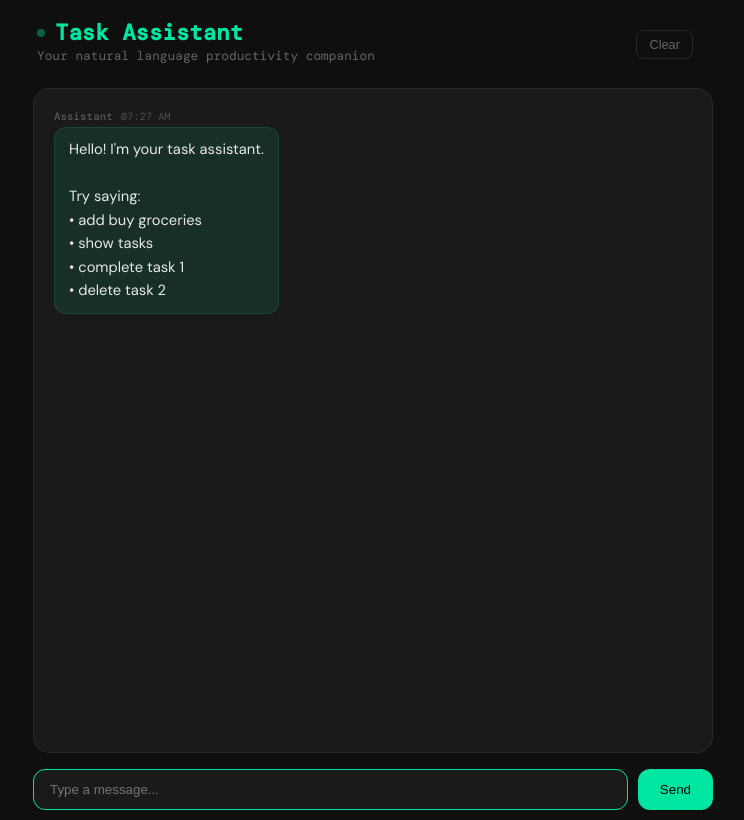
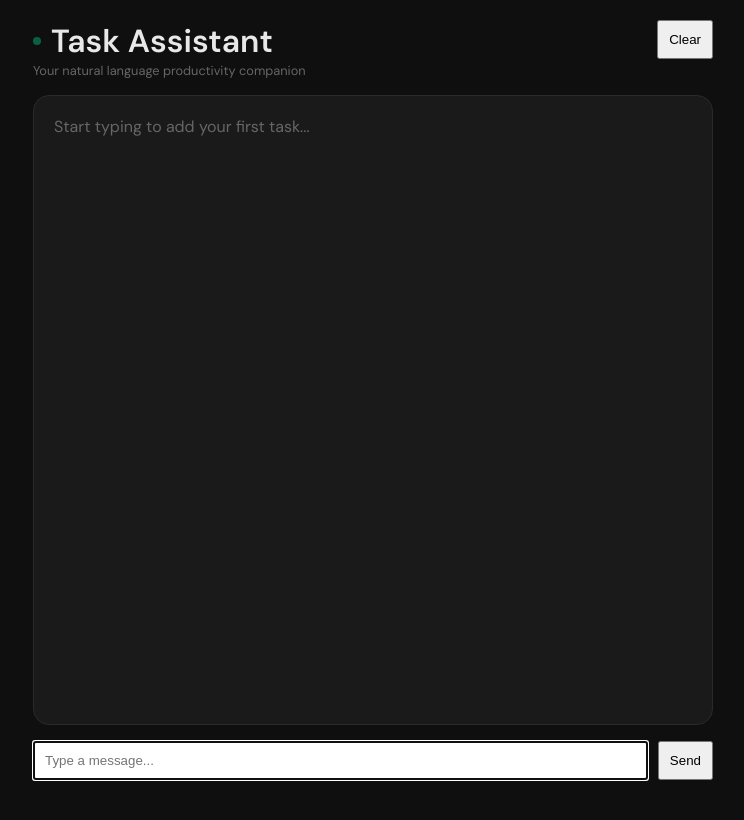
Before and after one commit to jimdr27/nlp-productivity-app, a Flask app: page / in a window 1280 px wide. Shown: the whole page, without its empty margins (267-1011 px from the left). After the commit the page ends 781 px from the top, so only its background shows below. Run offline with Flask 3, Linux system fonts and the light colour scheme.

Commit message:
frontend minor bugs

```diff
--- a/thesis/static/script.js
+++ b/thesis/static/script.js
@@ -1,195 +1,98 @@
 function escapeHTML(str) {
-    const div = document.createElement('div');
+    const div = document.createElement("div");
     div.textContent = str;
     return div.innerHTML;
 }
 
 function sanitizeResponse(str) {
-    return str
-        .replace(/&/g, '&amp;')
-        .replace(/</g, '&lt;')
-        .replace(/>/g, '&gt;')
-        .replace(/"/g, '&quot;')
-        .replace(/'/g, '&#039;')
-        .replace(/&lt;br&gt;/gi, '<br>')
-        .replace(/&lt;b&gt;/gi, '<b>')
-        .replace(/&lt;\/b&gt;/gi, '</b>');
-}
-
-// Buttons now send natural-language commands to /chat
-function completeTask(taskId) {
-    sendMessage(`complete task ${taskId}`);
-}
-
-function deleteTask(taskId) {
-    sendMessage(`delete task ${taskId}`);
-}
-
-// Bot message with optional action buttons
-function addBotMessageWithActions(text, taskData = null) {
-    const chatbox = document.getElementById("chatbox");
-    const messageId = 'msg-' + Date.now();
-
-    let actionsHtml = '';
-    if (taskData && taskData.id) {
-        actionsHtml = `
-            <div class="message-actions">
-                <button onclick="completeTask(${taskData.id})" class="action-btn complete-btn">
-                    ✓ Complete
-                </button>
-                <button onclick="deleteTask(${taskData.id})" class="action-btn delete-btn">
-                    ✕ Delete
-                </button>
-            </div>
-        `;
-    }
-
-    const html = `
-        <div class="bot-message" id="${messageId}">
-            <span class="label">Assistant</span>
-            <div class="bubble">
-                ${sanitizeResponse(text)}
-                ${actionsHtml}
-            </div>
-        </div>
-    `;
-
-    chatbox.insertAdjacentHTML("beforeend", html);
-    chatbox.scrollTo({ top: chatbox.scrollHeight, behavior: "smooth" });
+    return escapeHTML(str).replace(/\n/g, "<br>");
 }
 
 function addMessage(type, text) {
     const chatbox = document.getElementById("chatbox");
-    const time = new Date().toLocaleTimeString([], { hour: '2-digit', minute: '2-digit' });
 
-    const html = `
+    const safeText = type === "bot"
+        ? sanitizeResponse(text)
+        : escapeHTML(text);
+
+    chatbox.insertAdjacentHTML("beforeend", `
         <div class="${type}-message">
-            <div class="message-header">
-                <span class="label">${type === "user" ? "You" : "Assistant"}</span>
-                <span class="timestamp">${time}</span>
+            <div class="bubble">${safeText}</div>
+        </div>
+    `);
+
+    chatbox.scrollTop = chatbox.scrollHeight;
+}
+
+function addTaskMessage(task) {
+    const chatbox = document.getElementById("chatbox");
+
+    chatbox.insertAdjacentHTML("beforeend", `
+        <div class="bot-message">
+            <div class="bubble">
+                • ${escapeHTML(task.title)}
+                <div class="message-actions">
+                    <button onclick="sendMessage('complete task ${task.id}')" class="action-btn complete-btn">✓</button>
+                    <button onclick="sendMessage('delete task ${task.id}')" class="action-btn delete-btn">✕</button>
+                </div>
             </div>
-            <div class="bubble">${text}</div>
         </div>
-    `;
+    `);
 
-    chatbox.insertAdjacentHTML("beforeend", html);
-    chatbox.scrollTo({ top: chatbox.scrollHeight, behavior: "smooth" });
+    chatbox.scrollTop = chatbox.scrollHeight;
 }
 
 async function sendMessage(forcedMessage = null) {
-    const inputField = document.getElementById("userInput");
-    const button = document.getElementById("sendBtn");
+    const input = document.getElementById("userInput");
+    const btn = document.getElementById("sendBtn");
 
-    const message = forcedMessage || inputField.value.trim();
+    const message = forcedMessage || input.value.trim();
     if (!message) return;
 
-    button.disabled = true;
-    button.textContent = '...';
-    inputField.disabled = true;
-
     if (!forcedMessage) {
-        addMessage("user", escapeHTML(message));
-        inputField.value = "";
+        addMessage("user", message);
+        input.value = "";
     }
 
-    const typingId = "typing-" + Date.now();
-    document.getElementById("chatbox").insertAdjacentHTML("beforeend", `
-        <div class="bot-message typing-indicator" id="${typingId}">
-            <span class="label">Assistant</span>
-            <div class="bubble">Typing</div>
-        </div>
-    `);
+    btn.disabled = true;
+    btn.innerHTML = "⏳";
 
     try {
-        const response = await fetch("/api/chat", {
+        const res = await fetch("/api/chat", {
             method: "POST",
-            headers: { "Content-Type": "application/json" },
-            body: JSON.stringify({ message: message })
+            headers: {"Content-Type": "application/json"},
+            body: JSON.stringify({message})
         });
 
-        const data = await response.json();
+        const data = await res.json();
 
-        await new Promise(r => setTimeout(r, 300));
-        document.getElementById(typingId)?.remove();
-
-        // ✅ CORRECT PLACEMENT: Check the data after we actually fetch it!
-        if (data.tasks && data.tasks.length > 0) {
-            // 1. First, show the main text list of tasks
-            addMessage("bot", sanitizeResponse(data.response));
-
-            // 2. Then, create the actionable buttons for each task
-            data.tasks.forEach(task => {
-                addBotMessageWithActions(`Manage Task: ${task.title}`, task);
-            });
+        if (data.tasks) {
+            data.tasks.forEach(addTaskMessage);
         } else {
-            // Standard text response
-            addMessage("bot", sanitizeResponse(data.response));
+            addMessage("bot", data.response);
         }
 
-    } catch (error) {
-        document.getElementById(typingId)?.remove();
-        addMessage("bot", "⚠️ Could not connect to server.");
+    } catch {
+        addMessage("bot", "⚠️ Server error");
     }
 
-    button.disabled = false;
-    button.textContent = 'Send';
-    inputField.disabled = false;
-    inputField.focus();
+    btn.disabled = false;
+    btn.innerHTML = "Send";
 }
 
 document.addEventListener("DOMContentLoaded", () => {
     const input = document.getElementById("userInput");
-    const button = document.getElementById("sendBtn");
-
-    addMessage("bot", `
-        Hello! I'm your task assistant.<br><br>
-        Try saying:<br>
-        • add buy groceries<br>
-        • show tasks<br>
-        • complete task 1<br>
-        • delete task 2
-    `);
+    const btn = document.getElementById("sendBtn");
 
     input.focus();
 
-    input.addEventListener("keydown", (e) => {
-        if (e.key === "Enter") {
-            e.preventDefault();
-            sendMessage();
-        }
+    input.addEventListener("keydown", e => {
+        if (e.key === "Enter") sendMessage();
     });
 
-    button.addEventListener("click", sendMessage);
+    btn.addEventListener("click", sendMessage);
 
-    document.addEventListener("keydown", (e) => {
-        if (e.key === '/' && document.activeElement !== input) {
-            e.preventDefault();
-            input.focus();
-        }
-        if (e.key === 'Escape' && document.activeElement === input) {
-            input.blur();
-        }
-    });
-
-    document.getElementById("clearChat").addEventListener("click", () => {
-        const chatbox = document.getElementById("chatbox");
-        chatbox.innerHTML = '';
-        addMessage("bot", "Chat cleared! How can I help you?");
-    });
-
-    // In script.js DOMContentLoaded, test connection
-    async function testConnection() {
-    try {
-        await fetch("/api/test-nlp", {
-            method: "POST",
-            headers: { "Content-Type": "application/json" },  // add this
-            body: JSON.stringify({ message: "test" })
-        });
-        document.getElementById("status-dot").style.background = "var(--accent)";
-    } catch(e) {
-        document.getElementById("status-dot").style.background = "#ff4757";
-    }
-}
-    testConnection();
-
+    document.getElementById("clearChat").onclick = () => {
+        document.getElementById("chatbox").innerHTML = "";
+    };
 });
--- a/thesis/static/style.css
+++ b/thesis/static/style.css
@@ -11,8 +11,6 @@
     --text: #e8e8e8;
     --text-muted: #666;
     --radius: 16px;
-    --font-body: 'DM Sans', sans-serif;
-    --font-mono: 'DM Mono', monospace;
 }
 
 * {
@@ -24,39 +22,31 @@
 body {
     background: var(--bg);
     color: var(--text);
-    font-family: var(--font-body);
-    min-height: 100vh;
+    font-family: 'DM Sans', sans-serif;
     display: flex;
+    justify-content: center;
     align-items: center;
-    justify-content: center;
-    padding: 10px;
+    height: 100vh;
 }
 
 #app {
     width: 100%;
     max-width: 680px;
-    height: 100vh;
+    height: 95vh;
     display: flex;
     flex-direction: column;
     gap: 16px;
 }
 
 /* Header */
+#header {
+    position: relative;
+}
+
 .header-title {
     display: flex;
     align-items: center;
     gap: 10px;
-}
-
-#header h1 {
-    font-family: var(--font-mono);
-    font-size: 1.4rem;
-    color: var(--accent);
-}
-
-#header {
-    padding: 8px 4px;
-    position: relative;  /* add this */
 }
 
 #status-dot {
@@ -68,14 +58,12 @@ body {
 }
 
 @keyframes pulse {
-    0%, 100% { opacity: 1; }
     50% { opacity: 0.3; }
 }
 
 #subtitle {
     font-size: 0.8rem;
     color: var(--text-muted);
-    font-family: var(--font-mono);
 }
 
 /* Chatbox */
@@ -89,22 +77,16 @@ body {
     display: flex;
     flex-direction: column;
     gap: 16px;
-    scroll-behavior: smooth;
+}
+
+#chatbox:empty::before {
+    content: "Start typing to add your first task...";
+    color: var(--text-muted);
 }
 
 /* Messages */
-.user-message,
-.bot-message {
-    display: flex;
-    flex-direction: column;
-    gap: 4px;
-    max-width: 85%;
-    animation: fadeUp 0.2s ease;
-}
-
-@keyframes fadeUp {
-    from { opacity: 0; transform: translateY(6px); }
-    to { opacity: 1; transform: translateY(0); }
+.user-message, .bot-message {
+    max-width: 80%;
 }
 
 .user-message {
@@ -115,40 +97,40 @@ body {
     align-self: flex-start;
 }
 
-.label {
-    font-family: var(--font-mono);
-    font-size: 0.68rem;
-    color: var(--text-muted);
-}
-
 .bubble {
     padding: 10px 14px;
     border-radius: 12px;
-    font-size: 0.92rem;
-    line-height: 1.6;
 }
 
 .user-message .bubble {
     background: var(--user-dim);
-    border: 1px solid rgba(74, 158, 255, 0.2);
     color: var(--user-color);
 }
 
 .bot-message .bubble {
     background: var(--accent-dim);
-    border: 1px solid rgba(0, 229, 160, 0.15);
 }
 
-/* Typing animation */
-.typing-indicator .bubble::after {
-    content: " .";
-    animation: dots 1.2s infinite;
+/* Actions */
+.message-actions {
+    margin-top: 8px;
+    display: flex;
+    gap: 6px;
 }
 
-@keyframes dots {
-    0% { content: " ."; }
-    33% { content: " .."; }
-    66% { content: " ..."; }
+.action-btn {
+    padding: 5px 10px;
+    border-radius: 6px;
+    cursor: pointer;
+    border: none;
+}
+
+.complete-btn {
+    background: rgba(0,229,160,0.2);
+}
+
+.delete-btn {
+    background: rgba(255,99,71,0.2);
 }
 
 /* Input */
@@ -157,107 +139,19 @@ body {
     gap: 10px;
 }
 
-#userInput {
+input {
     flex: 1;
-    background: var(--surface);
-    border: 1px solid var(--border);
-    border-radius: 12px;
-    padding: 12px 16px;
-    color: var(--text);
-    outline: none;
-}
-
-#userInput:focus {
-    border-color: var(--accent);
+    padding: 10px;
 }
 
 button {
-    background: var(--accent);
-    color: black;
-    border: none;
-    border-radius: 12px;
-    padding: 12px 22px;
+    padding: 10px;
     cursor: pointer;
-    transition: 0.2s;
 }
 
-button:hover {
-    opacity: 0.9;
+/* Clear button */
+.clear-btn {
+    position: absolute;
+    right: 0;
+    top: 0;
 }
-
-button:disabled {
-    opacity: 0.5;
-    cursor: not-allowed;
-}
-
-/* Message action buttons */
-.message-actions {
-    display: flex;
-    gap: 8px;
-    margin-top: 10px;
-    padding-top: 10px;
-    border-top: 1px solid var(--border);
-}
-
-.action-btn {
-    padding: 6px 12px;
-    border-radius: 8px;
-    font-size: 0.8rem;
-    font-family: var(--font-mono);
-    cursor: pointer;
-    transition: all 0.2s ease;
-    border: 1px solid transparent;
-}
-
-.complete-btn {
-    background: rgba(0, 229, 160, 0.15);
-    color: var(--accent);
-    border-color: rgba(0, 229, 160, 0.3);
-}
-
-.complete-btn:hover {
-    background: rgba(0, 229, 160, 0.25);
-}
-
-.delete-btn {
-    background: rgba(255, 99, 71, 0.15);
-    color: #ff6347;
-    border-color: rgba(255, 99, 71, 0.3);
-}
-
-.delete-btn:hover {
-    background: rgba(255, 99, 71, 0.25);
-}
-
-
-.clear-btn {
-    background: transparent;
-    color: var(--text-muted);
-    border: 1px solid var(--border);
-    padding: 6px 12px;
-    border-radius: 8px;
-    font-size: 0.8rem;
-    cursor: pointer;
-    transition: all 0.2s;
-    position: absolute;
-    top: 20px;
-    right: 20px;
-}
-
-.clear-btn:hover {
-    color: var(--text);
-    border-color: var(--text-muted);
-}
-
-.message-header {
-    display: flex;
-    align-items: center;
-    gap: 8px;
-}
-
-.timestamp {
-    font-family: var(--font-mono);
-    font-size: 0.65rem;
-    color: var(--text-muted);
-    opacity: 0.7;
-}
--- a/thesis/templates/index.html
+++ b/thesis/templates/index.html
@@ -18,7 +18,7 @@
                 <h1>Task Assistant</h1>
             </div>
             <p id="subtitle">Your natural language productivity companion</p>
-            <button id="clearChat" class="clear-btn" title="Clear chat">Clear</button>
+            <button id="clearChat" class="clear-btn">Clear</button>
         </div>
 
         <div id="chatbox"></div>
```
